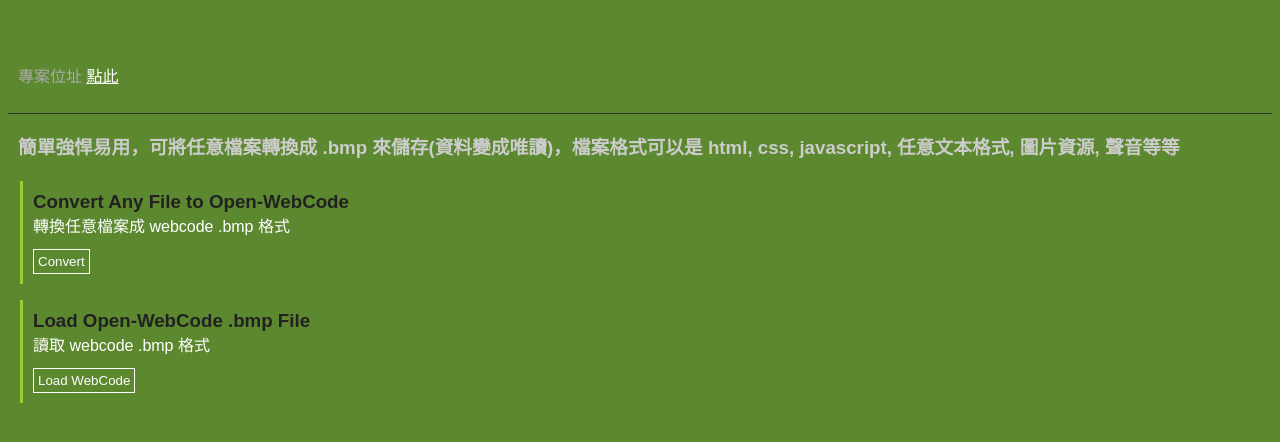
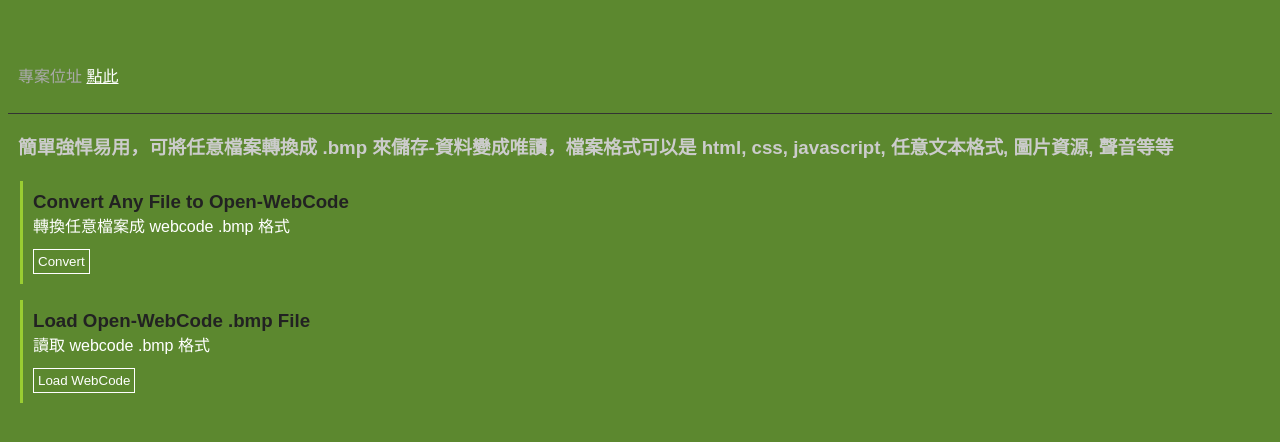
Before and after one commit to highQ77/open-webcode, a plain HTML site: page index.html in a window 1280 px wide. Shown: the part 86-528 px from the top of the page. Drawn offline with nearby package versions, Linux system fonts and the light colour scheme.

Commit message:
fix html code

```diff
--- a/index.html
+++ b/index.html
@@ -49,7 +49,7 @@
                 style="color:white;">點此</a></div>
     </div>
     <hr>
-    <h3 style="padding: 10px; color: #CCC;">簡單強悍易用，可將任意檔案轉換成 .bmp 來儲存(資料變成唯讀)，檔案格式可以是 html, css, javascript, 任意文本格式,
+    <h3 style="padding: 10px; color: #CCC;">簡單強悍易用，可將任意檔案轉換成 .bmp 來儲存-資料變成唯讀，檔案格式可以是 html, css, javascript, 任意文本格式,
         圖片資源, 聲音等等</h3>
 
     <div style="padding: 10px; margin: 12px 12px; border-left: 3px solid yellowgreen;">
```
